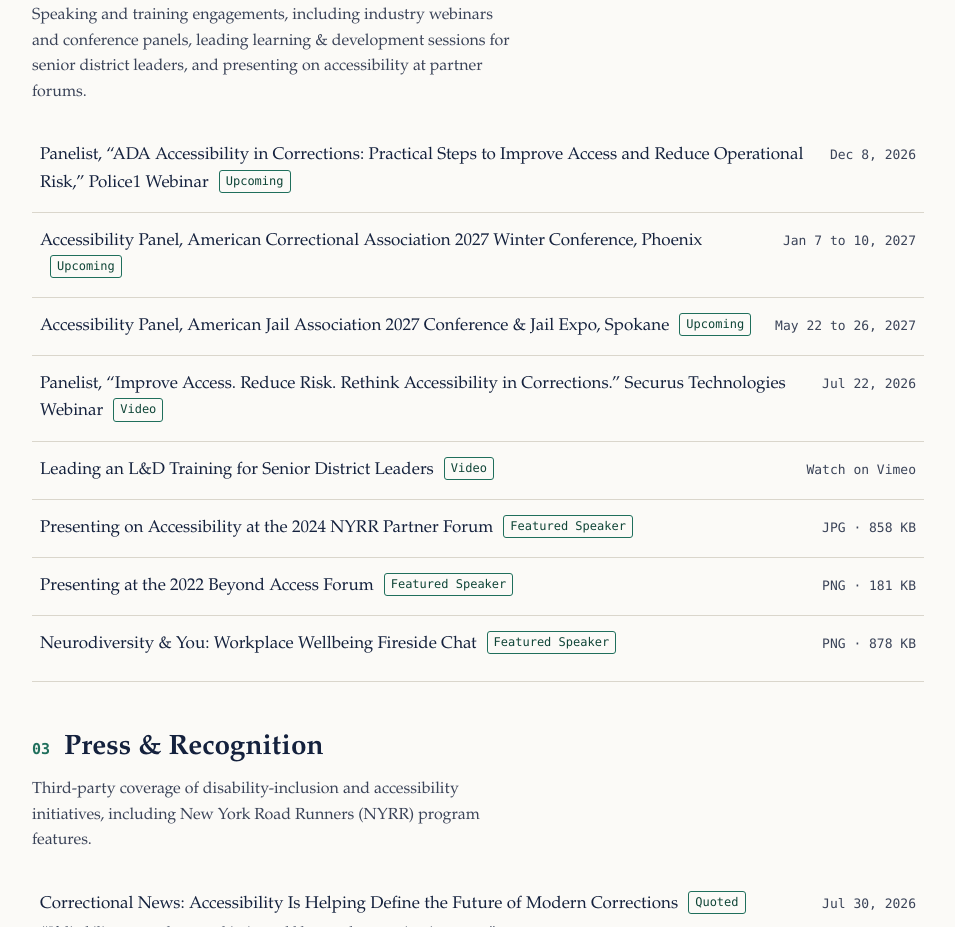
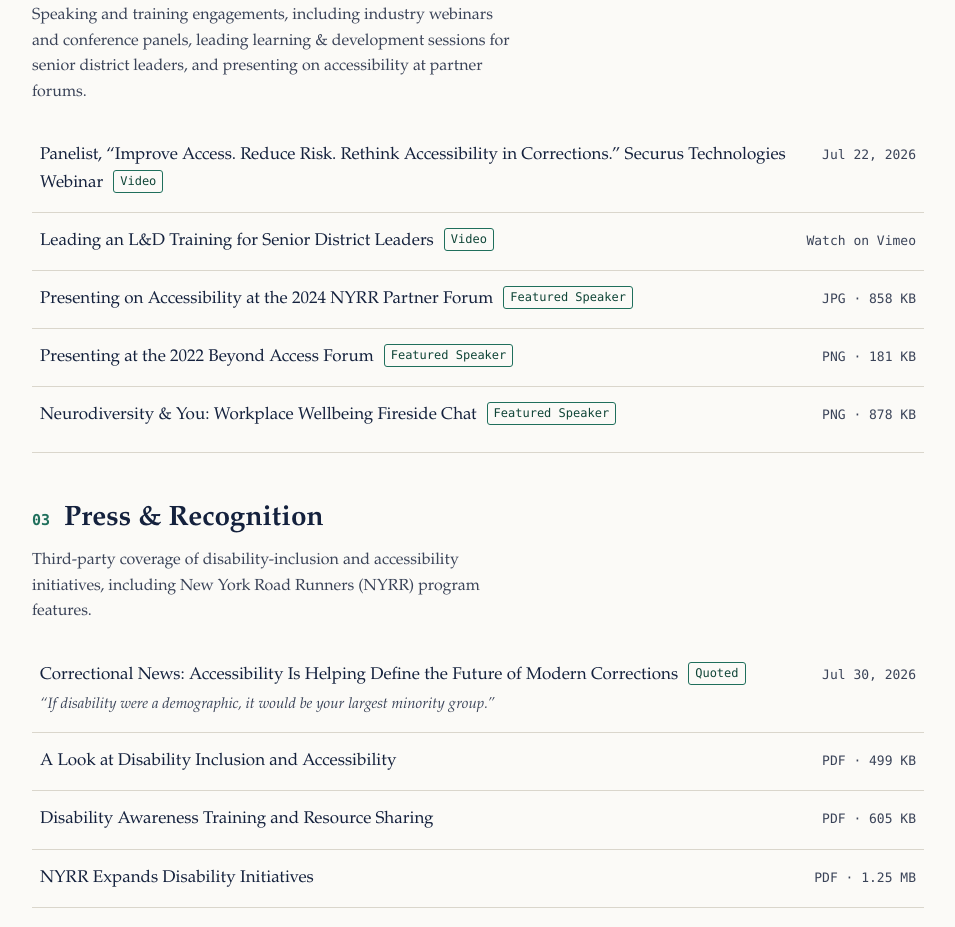
Before and after one commit to atfirstsight0/portfolio, a plain HTML site: page index.html in a window 1280 px wide. Shown: the part 1647-2574 px from the top of the page, without its empty margins (162-1117 px from the left). Drawn offline with Linux system fonts and the light colour scheme.

Commit message:
Hold upcoming talks until after they happen

```diff
--- a/index.html
+++ b/index.html
@@ -195,9 +195,6 @@
       </div>
       <p class="group-note">Speaking and training engagements, including industry webinars and conference panels, leading learning &amp; development sessions for senior district leaders, and presenting on accessibility at partner forums.</p>
       <ul class="files">
-        <li class="file"><a class="file-link" href="https://www.police1.com/legal/webinar-ada-accessibility-in-corrections-practical-steps-to-improve-access-and-reduce-operational-risk" target="_blank" rel="noopener"><span class="file-name">Panelist, &ldquo;ADA Accessibility in Corrections: Practical Steps to Improve Access and Reduce Operational Risk,&rdquo; Police1 Webinar<span class="badge">Upcoming</span><span class="sr-only"> (opens in a new tab)</span></span><span class="file-meta">Dec 8, 2026</span></a></li>
-        <li class="file"><a class="file-link" href="https://www.aca.org/conferences/future-conferences" target="_blank" rel="noopener"><span class="file-name">Accessibility Panel, American Correctional Association 2027 Winter Conference, Phoenix<span class="badge">Upcoming</span><span class="sr-only"> (opens in a new tab)</span></span><span class="file-meta">Jan 7 to 10, 2027</span></a></li>
-        <li class="file"><a class="file-link" href="https://www.americanjail.org/conference-2027" target="_blank" rel="noopener"><span class="file-name">Accessibility Panel, American Jail Association 2027 Conference &amp; Jail Expo, Spokane<span class="badge">Upcoming</span><span class="sr-only"> (opens in a new tab)</span></span><span class="file-meta">May 22 to 26, 2027</span></a></li>
         <li class="file"><a class="file-link" href="https://res.cloudinary.com/aventiv/video/upload/g_center,c_fill,ar_16:9/f_mp4,vc_h264,ac_aac,af_22050,fps_1-30/v1784918269/July_Securus_ADA_Webinar_ubvghv.mp4" target="_blank" rel="noopener"><span class="file-name">Panelist, &ldquo;Improve Access. Reduce Risk. Rethink Accessibility in Corrections.&rdquo; Securus Technologies Webinar<span class="badge">Video</span><span class="sr-only"> (opens in a new tab)</span></span><span class="file-meta">Jul 22, 2026</span></a></li>
         <li class="file"><a class="file-link" href="https://vimeo.com/1201213259" target="_blank" rel="noopener"><span class="file-name">Leading an L&amp;D Training for Senior District Leaders<span class="badge">Video</span><span class="sr-only"> (opens in a new tab)</span></span><span class="file-meta">Watch on Vimeo</span></a></li>
         <li class="file"><a class="file-link" href="files/multimedia/02-nyrr-partner-forum-2024.jpg"><span class="file-name">Presenting on Accessibility at the 2024 NYRR Partner Forum<span class="badge">Featured Speaker</span></span><span class="file-meta">JPG &middot; 858 KB</span></a></li>
```
